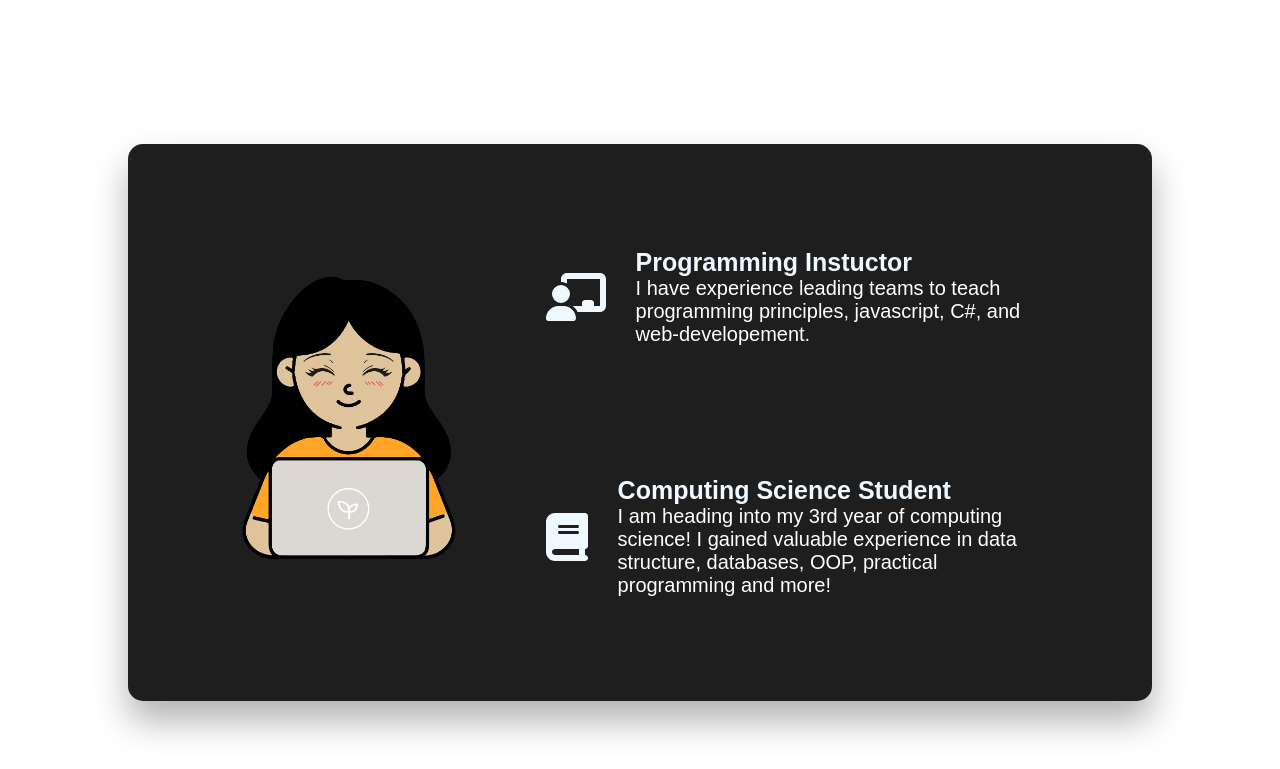
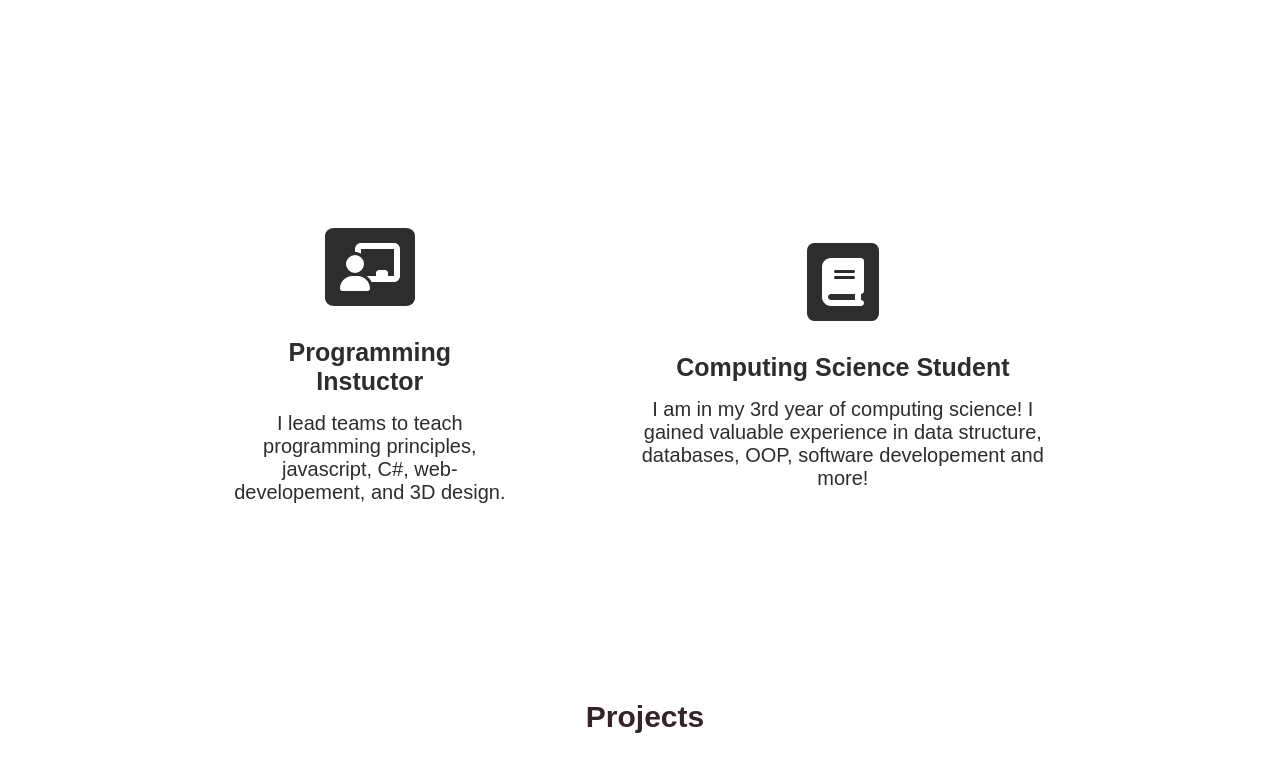
Before and after one commit to mangoinatree/khushilad.github.io, a React (Create React App) app: page / in a window 1280 px wide. Shown: the part 900-1669 px from the top of the page. Built offline with nearby package versions, Linux system fonts and the light colour scheme.

Commit message:
About changes

```diff
--- a/src/components/About/About.js
+++ b/src/components/About/About.js
@@ -1,6 +1,5 @@
 import React from 'react'
 import styles from './about.module.css'
-import { getImageUrl } from '../../utils'
 import { FontAwesomeIcon } from '@fortawesome/react-fontawesome'
 import { faChalkboardUser, faBook } from '@fortawesome/free-solid-svg-icons'
 
@@ -9,28 +8,28 @@ const About = () => {
   return (
     <section className={styles.container} id="about">
         <div className={styles.content}>
-            <img
-                src={"/assets/about/aboutImage2.png"}
-                alt="Me sitting witha laptop"
-                className={styles.aboutImage}
-            />
+
             <ul className={styles.aboutItems}>
                 <li className={styles.aboutItem}>
+                    <div className={styles.iconDiv}>
                     <FontAwesomeIcon icon={faChalkboardUser} className={styles.aboutItemIcon} size="3x"></FontAwesomeIcon>
+                    </div>
                     <div className={styles.aboutItemText}>
                     <h3>Programming Instuctor</h3>
                     <p>
-                        I have experience leading teams to teach
-                        programming principles, javascript, C#, and web-developement.
+                        I lead teams to teach
+                        programming principles, javascript, C#, web-developement, and 3D design.
                     </p>
                     </div>
                 </li>
                 <li className={styles.aboutItem}>
+                    <div className={styles.iconDiv}>
                     <FontAwesomeIcon icon={faBook} className={styles.aboutItemIcon} size="3x"></FontAwesomeIcon>
+                    </div>
                     <div className={styles.aboutItemText}>
                     <h3>Computing Science Student</h3>
                     <p>
-                        I am heading into my 3rd year of computing science! I gained valuable experience in data structure, databases, OOP, practical programming and more!
+                        I am in my 3rd year of computing science! I gained valuable experience in data structure, databases, OOP, software developement and more!
                     </p>
                     </div>
                 </li>
--- a/src/components/About/about.module.css
+++ b/src/components/About/about.module.css
@@ -8,20 +8,9 @@
     z-index: 1;
     margin-left: 10%;
     margin-right: 10%;
-    box-shadow: 0 20px 35px rgba(0,0,0,0.3);
     border-radius: 15px;
-    background-color: #1e1e1e !important;
     padding: 5%;
     justify-content: center;
-}
-
-.title {
-  font-size: 30px;
-  font-weight: 700;
-  text-decoration: none;
-  margin-left: 10px;
-  margin-top: 15px;
-  color: white;
 }
 
 .content {
@@ -39,46 +28,52 @@
 .aboutItems {
     color: var(--color-text);
     display: flex;
-    flex-direction: column;
+    flex-direction: row;
     gap: 50px;
+}
+.aboutItemText{
+  display: flex;
+  flex-direction: column;
+  align-items: center;
+  justify-content: center;
+  padding: 1rem;
 }
 
 .aboutItem {
     display: flex;
-    flex-direction: row;
+    flex-direction: column;
     align-items: center;
+    justify-content: center;
     border-radius: 20px;
     list-style: none;
     padding: 25px;
-    background-image: linear-gradient(
-      -45deg,
-      rgb(97, 62, 70) 0%,
-      rgba(255, 255, 255, 0) 100%
-    );
     background-size: 0 100%;
-    background-repeat: no-repeat;
-    transition: 0.4s;
-    color: var(--color-bg);
 }
-.aboutItem:hover {
-    background-size: 100% 100%;
-}
+
 .aboutItem h3 {
-    color:aliceblue;
+    color: var(--color-text);
+    text-align: center;
     font-size: 25px;
     font-weight: 600;
+    margin-bottom: 1rem;
 }
 
 .aboutItem p {
     font-size: 20px;
+    color: var(--color-secondary);
+    text-align: center;
   }
 
-.aboutItemText {
+
+.aboutItemIcon {
+  color: white;
   margin: 15px;
 }
-.aboutItemIcon {
-  color: aliceblue;
-  margin: 15px;
+
+.iconDiv{
+  background: var(--color-text);
+  border-radius: 10%;
+  margin-bottom: 1rem;
 }
 
   @media screen and (max-width: 830px) {
@@ -100,6 +95,7 @@
 
     .aboutItems {
       margin-top: 29px;
+      flex-direction: column;
     }
 
     .aboutItem {
--- a/src/components/Hero/hero.module.css
+++ b/src/components/Hero/hero.module.css
@@ -58,5 +58,11 @@
     .content {
       align-items: center;
     }
+    .content h1 {
+      text-align: center;
+    }
+    .content p {
+      text-align: center;
+    }
 
   }
--- a/src/components/Navbar/navbar.module.css
+++ b/src/components/Navbar/navbar.module.css
@@ -13,7 +13,7 @@
 }
 
 .title {
-    font-size: 30px;
+    font-size: 25px;
     font-weight: 400;
     text-decoration: none;
     color: var(--color-text);
@@ -21,8 +21,8 @@
 
 
 .menuIcon {
-    font-size: 40px; /* Adjust the size as needed */
-    cursor: pointer; /* Add a pointer cursor for better UX */
+    font-size: 40px;
+    cursor: pointer;
     color: var(--color-text);
     display: none;
 }
@@ -30,3 +30,7 @@
 .icon {
     color: var(--color-secondary);
 }
+
+.Drawer {
+    background-color: #FFFFFF;
+}
--- a/src/data/projects.json
+++ b/src/data/projects.json
@@ -9,7 +9,7 @@
     {
       "title": "Gym Buddy",
       "imageSrc": "/assets/projects/gymBuddy.png",
-      "description": "A app that that motivates you and keeps track of your physical achievements in and out of the gym. Made to enhance my Redux toolkit skills.",
+      "description": "A full stack MERN app that that motivates you and keeps track of your physical achievements in and out of the gym.",
       "skills": ["React", "HTML",  "NodeJS", "Express", "Redux", "RTK query","CSS", "MongoDB", "MVC design"],
       "source": "https://github.com/mangoinatree/gymBuddy"
     },
```
